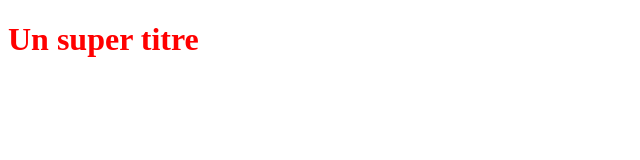
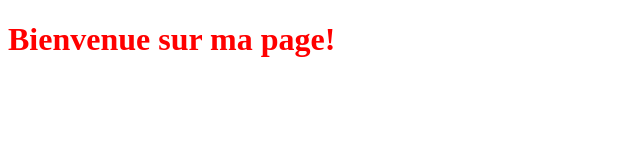
Before and after one commit to Gontran-Haston/Openclassroom, a plain HTML site: page index.html in a window 1280 px wide. Shown: the whole page, without its empty margins (0-640 px from the left). Drawn offline with Linux system fonts and the light colour scheme.

Commit message:
Modification du titre h1

```diff
--- a/index.html
+++ b/index.html
@@ -5,6 +5,6 @@
    <link rel="stylesheet" type="text/css" href="styles.css">
 </head>
 <body>
-   <h1>Un super titre</h1>
+   <h1>Bienvenue sur ma page!</h1>
 </body>
 </html>
```
